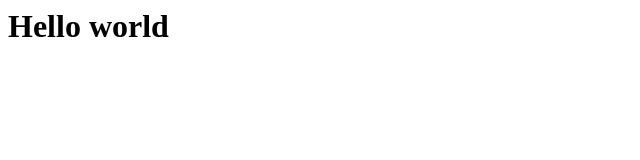
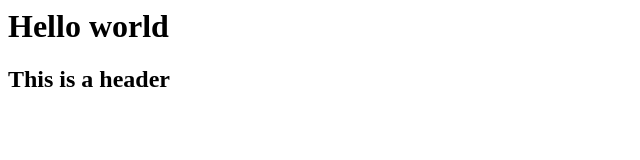
Before and after one commit to MeritWayler/Git101, a plain HTML site: page index.html in a window 1280 px wide. Shown: the whole page, without its empty margins (0-640 px from the left). Drawn offline with Linux system fonts and the light colour scheme.

Commit message:
Add h2 header

```diff
--- a/index.html
+++ b/index.html
@@ -1 +1,2 @@
 <h1> Hello world </h1>
+<h2> This is a header </h2>
```
